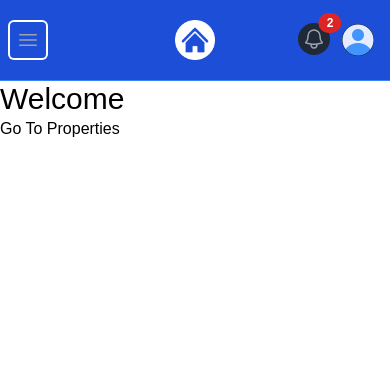
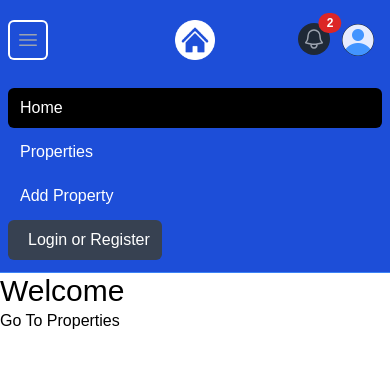
Before and after one commit to NtonBala/property-pulse, a Next.js app: page / in a window 390 px wide. Both pictures are taken after a click on the button "Open main menu". Shown: the top 368 px of the page. Built offline with nearby package versions, Linux system fonts and the light colour scheme.

Commit message:
Add functionality to mobile menu

```diff
--- a/components/Navbar.jsx
+++ b/components/Navbar.jsx
@@ -1,5 +1,6 @@
 'use client';
 
+import { useState } from 'react';
 import Image from 'next/image';
 import Link from 'next/link';
 import logo from '@/assets/images/logo-white.png';
@@ -7,6 +8,8 @@
 import { FaGoogle } from 'react-icons/fa';
 
 const Navbar = () => {
+  const [isMobileMenuOpen, setIsMobileMenuOpen] = useState(false);
+
   return (
     <nav className="bg-blue-700 border-b border-blue-500">
       <div className="mx-auto max-w-7xl px-2 sm:px-6 lg:px-8">
@@ -19,6 +22,7 @@
               className="relative inline-flex items-center justify-center rounded-md p-2 text-gray-400 hover:bg-gray-700 hover:text-white focus:outline-none focus:ring-2 focus:ring-inset focus:ring-white"
               aria-controls="mobile-menu"
               aria-expanded="false"
+              onClick={() => setIsMobileMenuOpen((prev) => !prev)}
             >
               <span className="absolute -inset-0.5"></span>
               <span className="sr-only">Open main menu</span>
@@ -129,7 +133,8 @@
       </div>
 
       {/* Mobile menu, show/hide based on menu state. */}
-      <div className="hidden" id="mobile-menu">
+      {isMobileMenuOpen && (
+        <div id="mobile-menu">
           <div className="space-y-1 px-2 pb-3 pt-2">
             <Link href="/" className="bg-black text-white block rounded-md px-3 py-2 text-base font-medium">
               Home
@@ -146,6 +151,7 @@
             </button>
           </div>
         </div>
+      )}
     </nav>
   );
 };
```
Lines whose indentation alone changed are shown as unchanged.
